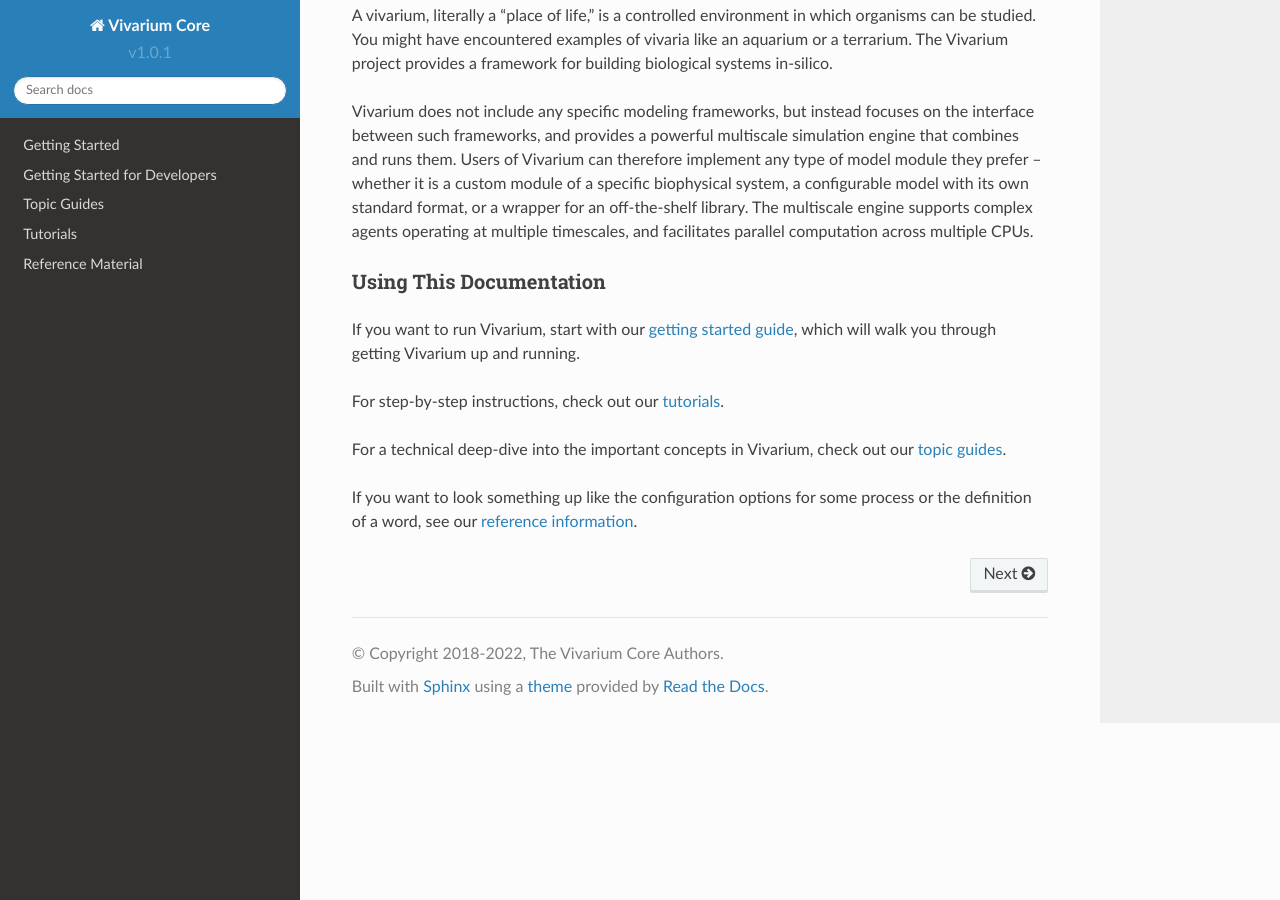
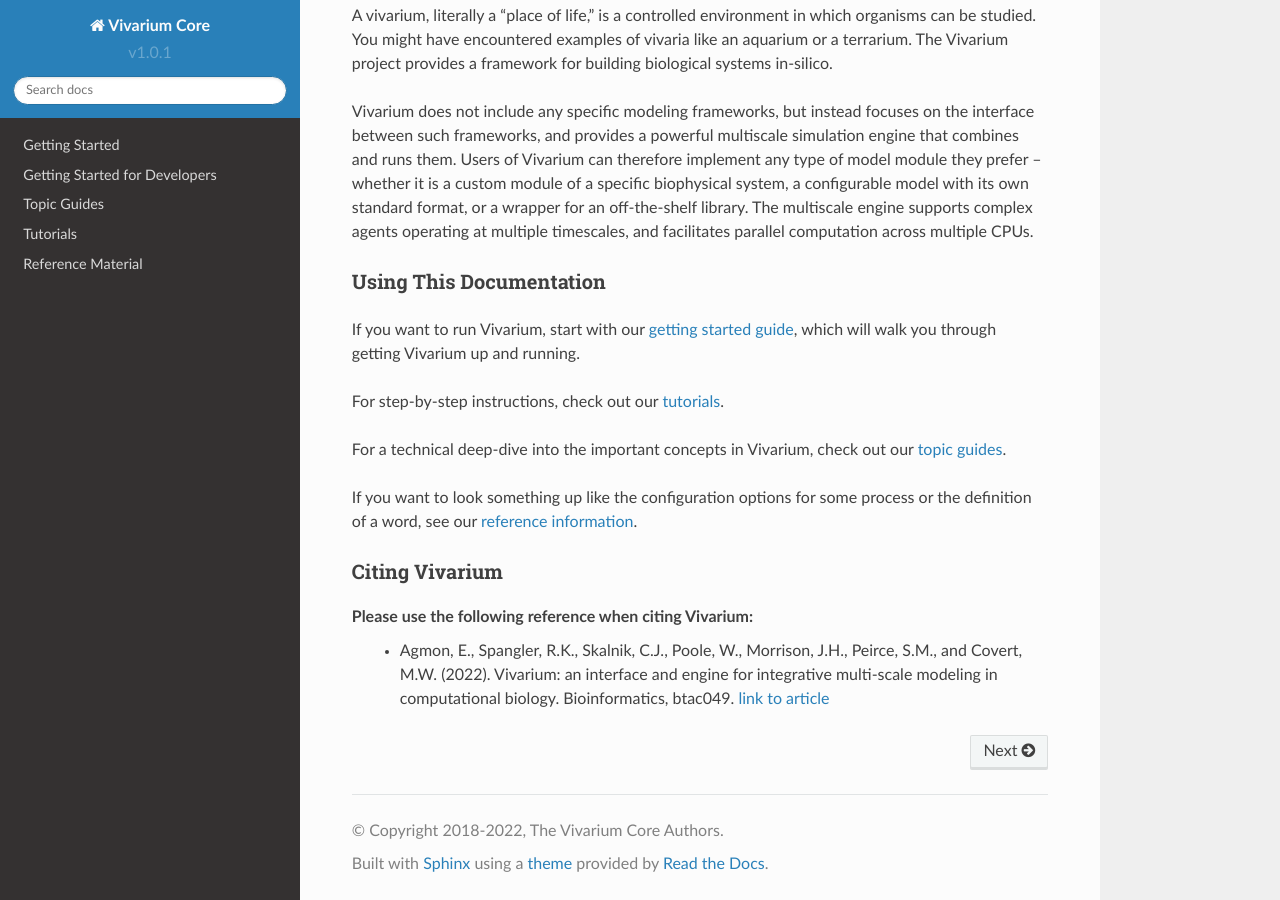
Before and after one commit to vivarium-collective/vivarium-core, a Sphinx documentation site: the page built from doc/index.rst, in a window 1280 px wide and 900 px high, scrolled down 676 px. Built offline with Sphinx 7.4.7 and the Read the Docs theme 2.0.0, drawn with Linux system fonts in a browser that asks for light colours; pages that are not in the unit, such as notebooks, are missing from menus.

Commit message:
add vivarium reference to docs

```diff
--- a/doc/index.rst
+++ b/doc/index.rst
@@ -59,3 +59,11 @@ out our :doc:`topic guides <guides/index>`.
 If you want to look something up like the configuration options for some
 process or the definition of a word, see our :doc:`reference information
 <reference/index>`.
+
+Citing Vivarium
+===============
+Please use the following reference when citing Vivarium:
+ - Agmon, E., Spangler, R.K., Skalnik, C.J., Poole, W., Morrison, J.H.,
+   Peirce, S.M., and Covert, M.W. (2022). Vivarium: an interface and engine
+   for integrative multi-scale modeling in computational biology.
+   Bioinformatics, btac049. `link to article <https://academic.oup.com/bioinformatics/advance-article-abstract/doi/10.1093/bioinformatics/btac049/6522109>`_
```
